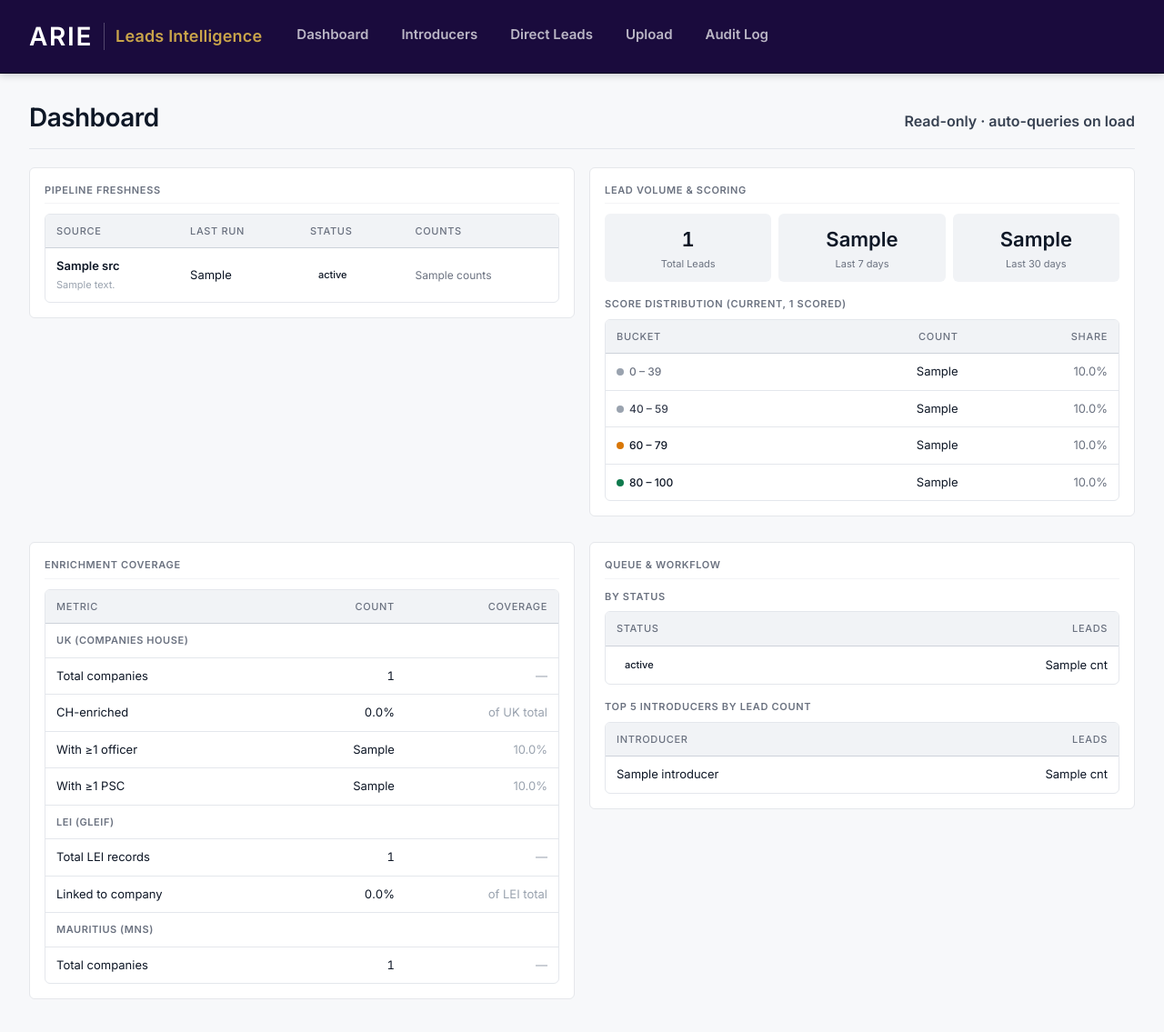
After one commit to ismaelloveexcel/arie-onboarding-intelligence, a Python web app: template src/templates/dashboard.html in a window 1280 px wide. The commit adds this page. Shown: the whole page at 91% size. Run offline with Jinja, Linux system fonts and the light colour scheme; the template is opened without the code that fills it: most values are stand-ins (such as "Sample title", 1, 10 or a date in 2020); some libraries are stand-ins or nearby versions.

Commit message:
feat: metrics dashboard (Task 3)
- main.py: GET /dashboard route — 8 queries in single get_conn() block, builds
  sources list (Pipeline/CH-enrichment/LEI) with stale flag (>36h), passes
  panel data to template; add _time_ago() helper; import timedelta
- dashboard.html: 4-panel read-only dashboard in 2-col grid — Pipeline Freshness,
  Lead Volume + Scoring, Enrichment Coverage, Queue & Workflow
- base.html: Dashboard added as first nav item (only change)
- test_dashboard.py: 4 tests (200 OK, empty DB, seeded data, stale-source flag)

Live prod numbers:
  Total leads: 415 | UK: 235 | Mauritius: 180
  CH-enriched: 10 (4.3%) | officers: 10 | PSCs: 10
  LEI records: 11 (9.1% linked)
  Score dist: 0-39=117, 40-59=186, 60-79=112, 80-100=0

Co-authored-by: GitHub Copilot <copilot@github.com>

```diff
--- a/src/templates/base.html
+++ b/src/templates/base.html
@@ -19,6 +19,7 @@
         <span class="brand-product">Leads Intelligence</span>
       </a>
       <nav class="site-nav" aria-label="Primary">
+        <a href="/dashboard" {% if request.url.path == '/dashboard' %}class="is-active"{% endif %}>Dashboard</a>
         <a href="/introducers" {% if request.url.path.startswith('/introducers') %}class="is-active"{% endif %}>Introducers</a>
         <a href="/" {% if request.url.path == '/' %}class="is-active"{% endif %}>Direct Leads</a>
         <a href="/upload" {% if request.url.path == '/upload' %}class="is-active"{% endif %}>Upload</a>
--- /dev/null
+++ b/src/templates/dashboard.html
@@ -0,0 +1,228 @@
+{% extends "base.html" %}
+{% block title %}Dashboard — Arie Leads{% endblock %}
+{% block content %}
+<div class="page-head" style="margin-bottom:1.25rem">
+  <h1>Dashboard</h1>
+  <small>Read-only · auto-queries on load</small>
+</div>
+
+<div style="display:grid; grid-template-columns:1fr 1fr; gap:1rem; align-items:start">
+
+  <!-- ===== PANEL 1: Pipeline Freshness ===== -->
+  <div class="card">
+    <h2>Pipeline Freshness</h2>
+    <div class="table-wrap">
+      <table>
+        <thead>
+          <tr>
+            <th>Source</th>
+            <th>Last Run</th>
+            <th>Status</th>
+            <th>Counts</th>
+          </tr>
+        </thead>
+        <tbody>
+          {% for src in sources %}
+          <tr>
+            <td>
+              <span style="font-weight:600">{{ src.name }}</span>
+              <br><span style="color:var(--ink-4); font-size:11px">{{ src.detail }}</span>
+            </td>
+            <td
+              {% if src.stale %}style="color:var(--danger); font-weight:600"{% endif %}>
+              {{ src.last_run }}
+            </td>
+            <td><span class="status status-{{ src.status|lower }}">{{ src.status }}</span></td>
+            <td style="color:var(--ink-3); font-size:12px">{{ src.counts }}</td>
+          </tr>
+          {% else %}
+          <tr><td colspan="4" style="color:var(--ink-4); text-align:center">No pipeline runs yet</td></tr>
+          {% endfor %}
+        </tbody>
+      </table>
+    </div>
+  </div>
+
+  <!-- ===== PANEL 2: Lead Volume + Scoring ===== -->
+  <div class="card">
+    <h2>Lead Volume &amp; Scoring</h2>
+    <div style="display:grid; grid-template-columns:1fr 1fr 1fr; gap:.5rem; margin-bottom:1rem">
+      <div style="background:var(--surface-2); border-radius:var(--r-md); padding:.75rem; text-align:center">
+        <div style="font-size:22px; font-weight:700; font-variant-numeric:tabular-nums">{{ total_leads }}</div>
+        <div style="font-size:11px; color:var(--ink-3); margin-top:2px">Total Leads</div>
+      </div>
+      <div style="background:var(--surface-2); border-radius:var(--r-md); padding:.75rem; text-align:center">
+        <div style="font-size:22px; font-weight:700; font-variant-numeric:tabular-nums">{{ leads_7d }}</div>
+        <div style="font-size:11px; color:var(--ink-3); margin-top:2px">Last 7 days</div>
+      </div>
+      <div style="background:var(--surface-2); border-radius:var(--r-md); padding:.75rem; text-align:center">
+        <div style="font-size:22px; font-weight:700; font-variant-numeric:tabular-nums">{{ leads_30d }}</div>
+        <div style="font-size:11px; color:var(--ink-3); margin-top:2px">Last 30 days</div>
+      </div>
+    </div>
+    <div style="font-size:11px; font-weight:700; text-transform:uppercase; letter-spacing:.06em; color:var(--ink-3); margin-bottom:.5rem">
+      Score Distribution (current, {{ total_scored }} scored)
+    </div>
+    <div class="table-wrap">
+      <table>
+        <thead>
+          <tr>
+            <th>Bucket</th>
+            <th style="text-align:right">Count</th>
+            <th style="text-align:right">Share</th>
+          </tr>
+        </thead>
+        <tbody>
+          <tr>
+            <td><span class="tier tier-LOW">0 – 39</span></td>
+            <td style="text-align:right; font-variant-numeric:tabular-nums">{{ s0_39 }}</td>
+            <td style="text-align:right; color:var(--ink-3)">
+              {% if total_scored %}{{ "%.1f"|format(s0_39 * 100 / total_scored) }}%{% else %}—{% endif %}
+            </td>
+          </tr>
+          <tr>
+            <td><span class="tier">40 – 59</span></td>
+            <td style="text-align:right; font-variant-numeric:tabular-nums">{{ s40_59 }}</td>
+            <td style="text-align:right; color:var(--ink-3)">
+              {% if total_scored %}{{ "%.1f"|format(s40_59 * 100 / total_scored) }}%{% else %}—{% endif %}
+            </td>
+          </tr>
+          <tr>
+            <td><span class="tier tier-MEDIUM">60 – 79</span></td>
+            <td style="text-align:right; font-variant-numeric:tabular-nums">{{ s60_79 }}</td>
+            <td style="text-align:right; color:var(--ink-3)">
+              {% if total_scored %}{{ "%.1f"|format(s60_79 * 100 / total_scored) }}%{% else %}—{% endif %}
+            </td>
+          </tr>
+          <tr>
+            <td><span class="tier tier-HIGH">80 – 100</span></td>
+            <td style="text-align:right; font-variant-numeric:tabular-nums">{{ s80_100 }}</td>
+            <td style="text-align:right; color:var(--ink-3)">
+              {% if total_scored %}{{ "%.1f"|format(s80_100 * 100 / total_scored) }}%{% else %}—{% endif %}
+            </td>
+          </tr>
+        </tbody>
+      </table>
+    </div>
+  </div>
+
+  <!-- ===== PANEL 3: Enrichment Coverage ===== -->
+  <div class="card">
+    <h2>Enrichment Coverage</h2>
+    <div class="table-wrap">
+      <table>
+        <thead>
+          <tr>
+            <th>Metric</th>
+            <th style="text-align:right">Count</th>
+            <th style="text-align:right">Coverage</th>
+          </tr>
+        </thead>
+        <tbody>
+          <tr>
+            <td style="color:var(--ink-3); font-size:11px; text-transform:uppercase; letter-spacing:.05em; font-weight:600" colspan="3">UK (Companies House)</td>
+          </tr>
+          <tr>
+            <td>Total companies</td>
+            <td style="text-align:right; font-variant-numeric:tabular-nums">{{ total_uk }}</td>
+            <td style="text-align:right; color:var(--ink-4)">—</td>
+          </tr>
+          <tr>
+            <td>CH-enriched</td>
+            <td style="text-align:right; font-variant-numeric:tabular-nums">{{ "%.1f"|format(pct_enriched_uk) }}%</td>
+            <td style="text-align:right; color:var(--ink-4)">of UK total</td>
+          </tr>
+          <tr>
+            <td>With ≥1 officer</td>
+            <td style="text-align:right; font-variant-numeric:tabular-nums">{{ with_officers }}</td>
+            <td style="text-align:right; color:var(--ink-4)">
+              {% if total_uk %}{{ "%.1f"|format(with_officers * 100 / total_uk) }}%{% else %}—{% endif %}
+            </td>
+          </tr>
+          <tr>
+            <td>With ≥1 PSC</td>
+            <td style="text-align:right; font-variant-numeric:tabular-nums">{{ with_pscs }}</td>
+            <td style="text-align:right; color:var(--ink-4)">
+              {% if total_uk %}{{ "%.1f"|format(with_pscs * 100 / total_uk) }}%{% else %}—{% endif %}
+            </td>
+          </tr>
+          <tr>
+            <td style="color:var(--ink-3); font-size:11px; text-transform:uppercase; letter-spacing:.05em; font-weight:600" colspan="3">LEI (GLEIF)</td>
+          </tr>
+          <tr>
+            <td>Total LEI records</td>
+            <td style="text-align:right; font-variant-numeric:tabular-nums">{{ total_lei }}</td>
+            <td style="text-align:right; color:var(--ink-4)">—</td>
+          </tr>
+          <tr>
+            <td>Linked to company</td>
+            <td style="text-align:right; font-variant-numeric:tabular-nums">{{ "%.1f"|format(pct_lei_linked) }}%</td>
+            <td style="text-align:right; color:var(--ink-4)">of LEI total</td>
+          </tr>
+          <tr>
+            <td style="color:var(--ink-3); font-size:11px; text-transform:uppercase; letter-spacing:.05em; font-weight:600" colspan="3">Mauritius (MNS)</td>
+          </tr>
+          <tr>
+            <td>Total companies</td>
+            <td style="text-align:right; font-variant-numeric:tabular-nums">{{ total_mu }}</td>
+            <td style="text-align:right; color:var(--ink-4)">—</td>
+          </tr>
+        </tbody>
+      </table>
+    </div>
+  </div>
+
+  <!-- ===== PANEL 4: Queue + Workflow ===== -->
+  <div class="card">
+    <h2>Queue &amp; Workflow</h2>
+    <div style="font-size:11px; font-weight:700; text-transform:uppercase; letter-spacing:.06em; color:var(--ink-3); margin-bottom:.5rem">
+      By Status
+    </div>
+    <div class="table-wrap" style="margin-bottom:1rem">
+      <table>
+        <thead>
+          <tr>
+            <th>Status</th>
+            <th style="text-align:right">Leads</th>
+          </tr>
+        </thead>
+        <tbody>
+          {% for status, cnt in status_counts %}
+          <tr>
+            <td><span class="status status-{{ status|lower|replace(' ', '-') }}">{{ status }}</span></td>
+            <td style="text-align:right; font-variant-numeric:tabular-nums">{{ cnt }}</td>
+          </tr>
+          {% else %}
+          <tr><td colspan="2" style="color:var(--ink-4); text-align:center">No actions yet</td></tr>
+          {% endfor %}
+        </tbody>
+      </table>
+    </div>
+
+    <div style="font-size:11px; font-weight:700; text-transform:uppercase; letter-spacing:.06em; color:var(--ink-3); margin-bottom:.5rem">
+      Top 5 Introducers by Lead Count
+    </div>
+    <div class="table-wrap">
+      <table>
+        <thead>
+          <tr>
+            <th>Introducer</th>
+            <th style="text-align:right">Leads</th>
+          </tr>
+        </thead>
+        <tbody>
+          {% for name, cnt in top_introducers %}
+          <tr>
+            <td>{{ name }}</td>
+            <td style="text-align:right; font-variant-numeric:tabular-nums">{{ cnt }}</td>
+          </tr>
+          {% else %}
+          <tr><td colspan="2" style="color:var(--ink-4); text-align:center">No introducers yet</td></tr>
+          {% endfor %}
+        </tbody>
+      </table>
+    </div>
+  </div>
+
+</div>
+{% endblock %}
```
Also changed, not shown: src/main.py (+185 -1 lines), tests/test_dashboard.py (added, +136 -0 lines).
